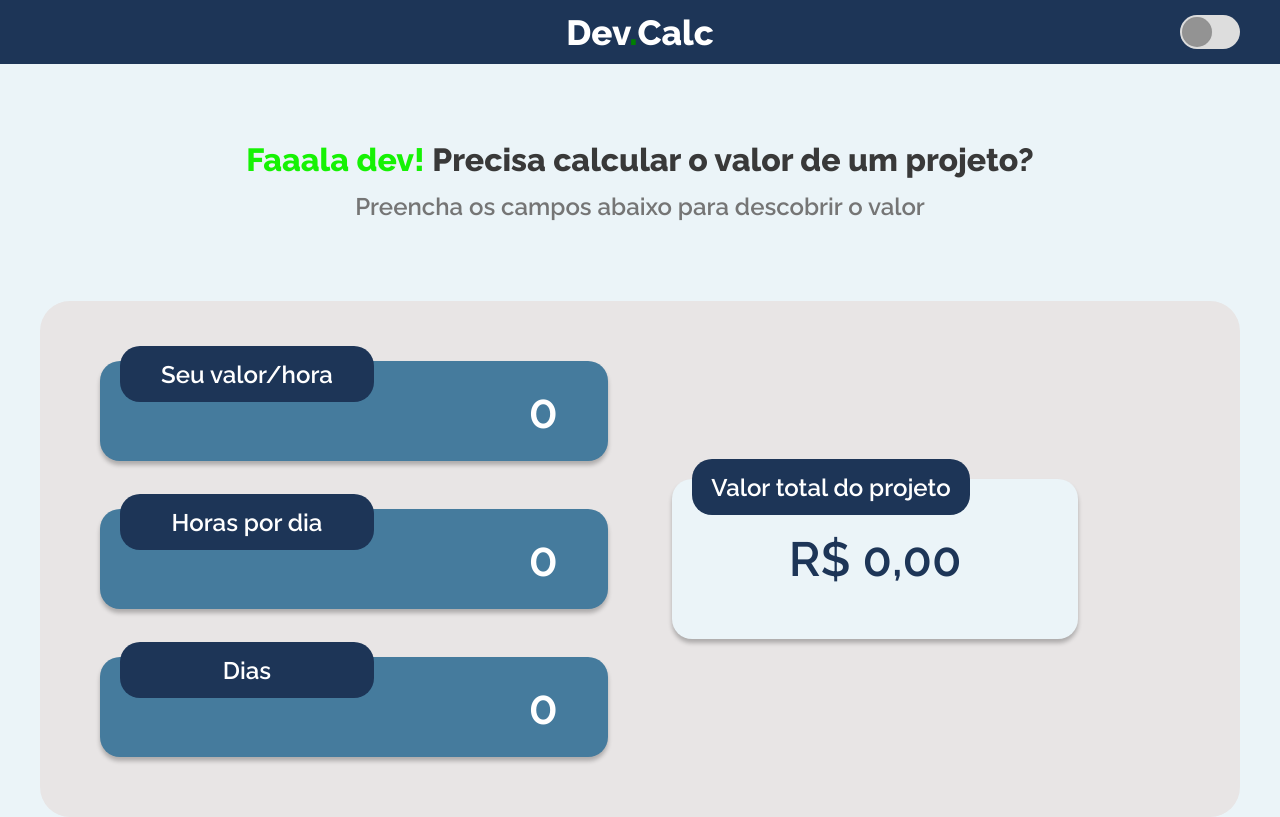
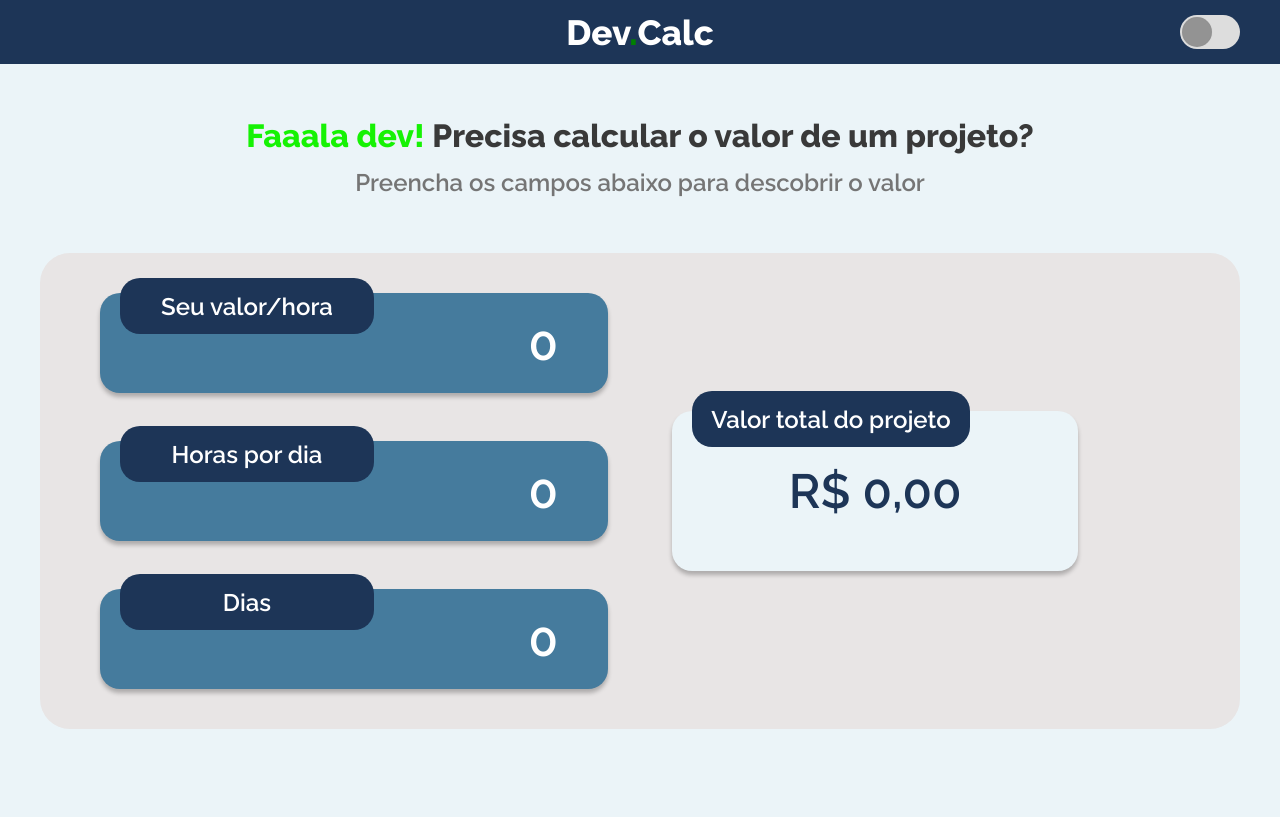
Before and after one commit to bduarte10/Dev.Calc, a React (Vite) app: page / in a window 1280 px wide. Built offline with nearby package versions, Linux system fonts and the light colour scheme.

Commit message:
fix width and height

```diff
--- a/src/components/Calculator/styles.ts
+++ b/src/components/Calculator/styles.ts
@@ -6,7 +6,7 @@ interface CalcProps {
 export const FormContainer = styled.form`
   max-width: 1200px;
   margin: 0 auto;
-  padding: 60px;
+  padding: 40px 60px;
   gap: 4rem;
   border-radius: 30px;
   background-color: ${(props) => props.theme.tertiary};
--- a/src/components/Introduction/styles.ts
+++ b/src/components/Introduction/styles.ts
@@ -2,7 +2,7 @@ import styled from 'styled-components'
 
 export const TitleContainer = styled.div`
   width: 100%;
-  padding: 5rem 40px;
+  padding: 3.5rem 40px;
   display: flex;
   flex-direction: column;
   justify-content: center;
```
